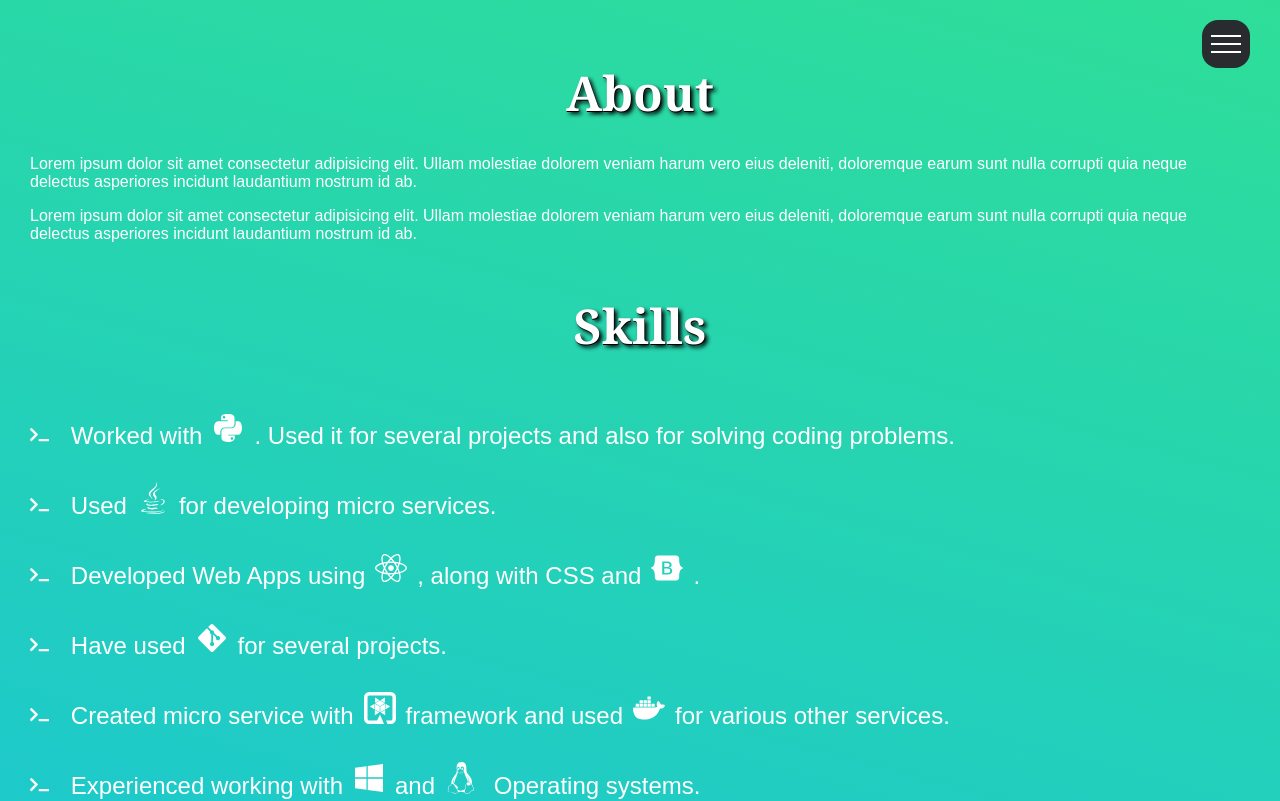
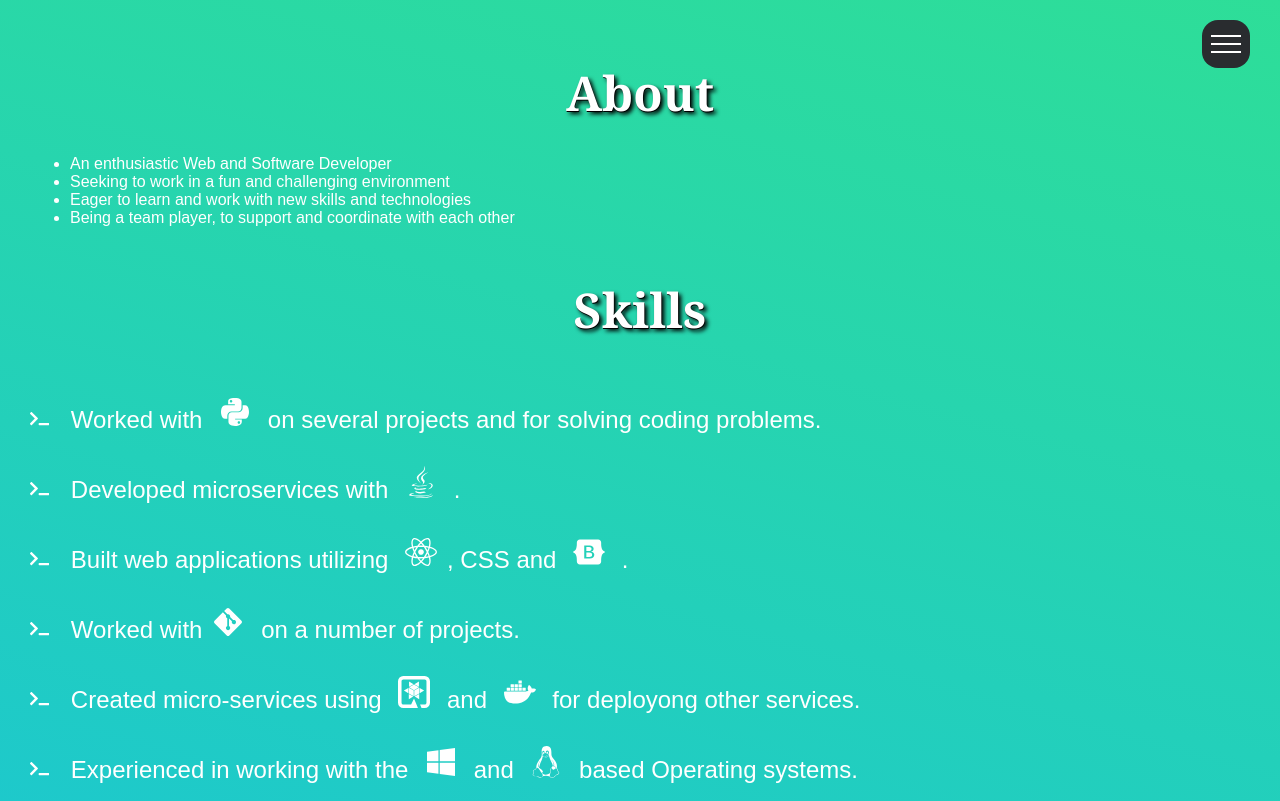
Before and after one commit to gsnvsuraj/portfolio, a React (Create React App) app: page /portfolio/about in a window 1280 px wide. Shown: the top 801 px of the page. Built offline with nearby package versions, Linux system fonts and the light colour scheme.

Commit message:
Update of About page content

```diff
--- a/src/component/About.jsx
+++ b/src/component/About.jsx
@@ -15,8 +15,12 @@ class About extends Component {
                         <Title title="About" />
 
                         <div className="aboutSection">
-                            <p>Lorem ipsum dolor sit amet consectetur adipisicing elit. Ullam molestiae dolorem veniam harum vero eius deleniti, doloremque earum sunt nulla corrupti quia neque delectus asperiores incidunt laudantium nostrum id ab.</p>
-                            <p>Lorem ipsum dolor sit amet consectetur adipisicing elit. Ullam molestiae dolorem veniam harum vero eius deleniti, doloremque earum sunt nulla corrupti quia neque delectus asperiores incidunt laudantium nostrum id ab.</p>
+                            <ul className="aboutList">
+                                <li>An enthusiastic Web and Software Developer</li>
+                                <li>Seeking to work in a fun and challenging environment</li>
+                                <li>Eager to learn and work with new skills and technologies</li>
+                                <li>Being a team player, to support and coordinate with each other</li>
+                            </ul>
                         </div>
 
 
@@ -29,12 +33,12 @@ class About extends Component {
                         <div className="skillsBody">
 
                             <ul className="skillsList">
-                                <li><FaTerminal className="bulletPoint"/> Worked with<span className="skill" tooltip="Python"><FaPython /></span>. Used it for several projects and also for solving coding problems.</li>
-                                <li><FaTerminal className="bulletPoint"/> Used<span className="skill" tooltip="Java"><FaJava /></span>for developing micro services.</li>
-                                <li><FaTerminal className="bulletPoint"/> Developed Web Apps using<span className="skill" tooltip="React"><FaReact /></span>, along with CSS and<span className="skill" tooltip="Bootstrap"><FaBootstrap /></span>.</li>
-                                <li><FaTerminal className="bulletPoint"/> Have used<span className="skill" tooltip="Git"><FaGitAlt /></span>for several projects.</li>
-                                <li><FaTerminal className="bulletPoint"/> Created micro service with<span className="skill" tooltip="Quarkus"><SiQuarkus /></span>framework and used<span className="skill" tooltip="Docker"><SiDocker /></span>for various other services.</li>
-                                <li><FaTerminal className="bulletPoint"/> Experienced working with<span className="skill" tooltip="Windows"><FaWindows /></span>and<span className="skill" tooltip="Linux"><FaLinux /></span> Operating systems.</li>
+                                <li><FaTerminal className="bulletPoint"/> Worked with <span className="skill" tooltip="Python"><FaPython /></span> on several projects and for solving coding problems.</li>
+                                <li><FaTerminal className="bulletPoint"/> Developed microservices with <span className="skill" tooltip="Java"><FaJava /></span> .</li>
+                                <li><FaTerminal className="bulletPoint"/> Built web applications utilizing <span className="skill" tooltip="React"><FaReact /></span>, CSS and <span className="skill" tooltip="Bootstrap"><FaBootstrap /></span> .</li>
+                                <li><FaTerminal className="bulletPoint"/> Worked with<span className="skill" tooltip="Git"><FaGitAlt /></span> on a number of projects.</li>
+                                <li><FaTerminal className="bulletPoint"/> Created micro-services using <span className="skill" tooltip="Quarkus"><SiQuarkus /></span> and <span className="skill" tooltip="Docker"><SiDocker /></span> for deployong other services.</li>
+                                <li><FaTerminal className="bulletPoint"/> Experienced in working with the <span className="skill" tooltip="Windows"><FaWindows /></span> and <span className="skill" tooltip="Linux"><FaLinux /></span> based Operating systems.</li>
                             </ul>
 
                         </div>
--- a/src/component/Footer.jsx
+++ b/src/component/Footer.jsx
@@ -44,7 +44,6 @@ class Footer extends Component {
                         <a className="footer-links" href={data.links.facebook} target="_blank" rel="noopener noreferrer" ><FaFacebook /></a>
                         <a className="footer-links" href={data.links.github} target="_blank" rel="noopener noreferrer" ><FaGithub /></a>
                         <a className="footer-links" href={data.links.linkedin} target="_blank" rel="noopener noreferrer" ><FaLinkedin /></a>
-                        {/* <a className="footer-links" href={data.links.twitter} target="_blank" rel="noopener noreferrer" ><FaTwitterSquare /></a> */}
                         <a className="footer-links" href={data.links.stackoverflow} target="_blank" rel="noopener noreferrer" ><FaStackOverflow /></a>
 
                     </div>
```
